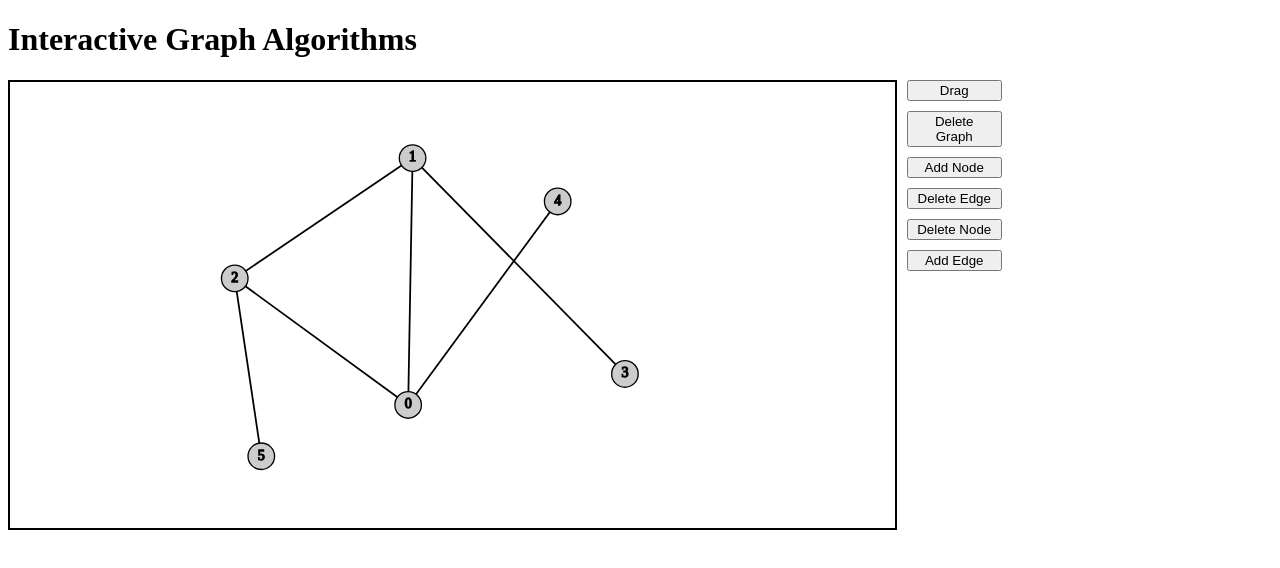
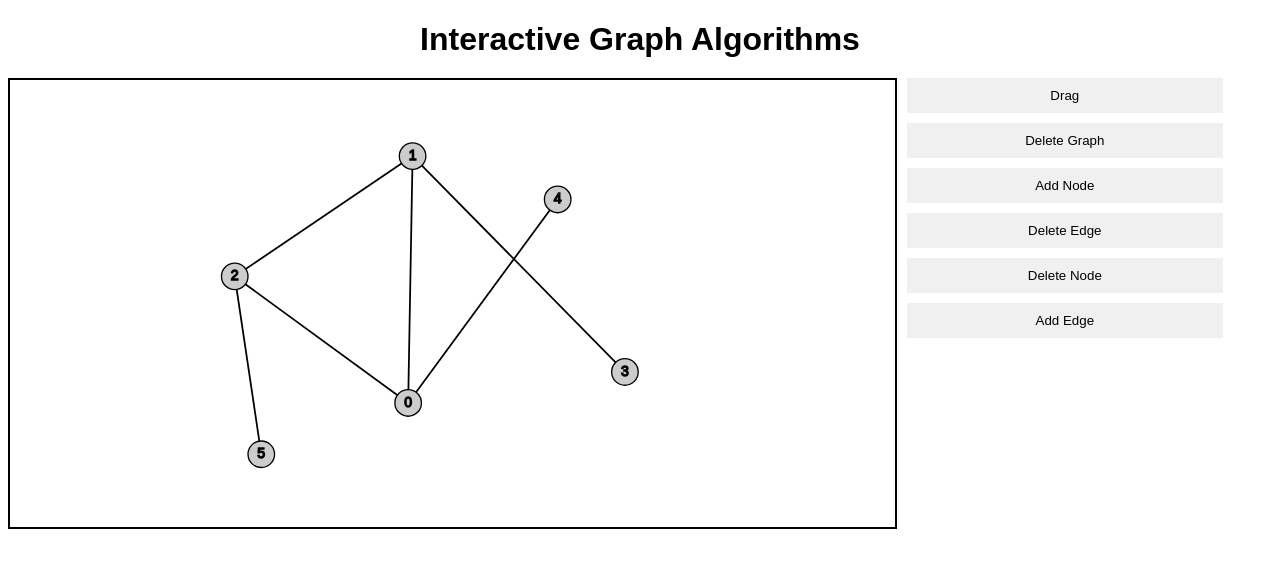
Before and after one commit to fbedoyao/Interactive-Graph-Algorithms, a website: page index.html in a window 1280 px wide. Drawn offline with nearby package versions, Linux system fonts and the light colour scheme.

Commit message:
Separate styles from html

```diff
--- a/index.html
+++ b/index.html
@@ -4,87 +4,23 @@
     <meta charset="UTF-8">
     <meta name="viewport" content="width=device-width, initial-scale=1.0">
     <title>Interactive Graph Algorithms</title>
-    <style>
-        .node {
-            cursor: pointer;
-            fill: #ccc;
-            stroke: #000;
-            stroke-width: 1.5px;
-            transition: stroke-width 0.3s, stroke 0.3s; /* Add transition for smoother effect */
-        }
-        .dragging .node {
-            cursor: move;
-        }
-        .node.deletion-active {
-            stroke: red; /* Change color to red when active */
-            stroke-width: 4px; /* Increase stroke width when active */
-        }
-
-        #graph-container {
-            border: 2px solid black;
-            width: 70%;
-            float: left;
-        }
-
-        .edge {
-            stroke: black;
-            stroke-width: 2px;
-            transition: stroke-width 0.3s, stroke 0.3s; /* Add transition for smoother effect */
-        }
-
-        .edge.deletion-active {
-            stroke: red; /* Change color to red when active */
-            stroke-width: 4px; /* Increase stroke width when active */
-        }
-
-        #toolbar {
-            display: flex; /* Use flexbox layout */
-            flex-direction: column; /* Stack items vertically */
-            align-items: flex-start; /* Align items to the start of the container */
-            margin-left: 20px;
-            width: 25%; /* Set the width of the toolbar */
-            margin-top: 10px; /* Adjust margin top to create space */
-            padding-left: 10px; /* Add padding for better appearance */
-        }
-        #toolbar button {
-            width: 30%; /* Set fixed width for buttons */
-            text-align: center; /* Center the text */
-            margin-bottom: 10px; /* Add margin bottom to create space between buttons */
-        }
-        #drag-tool.active {
-            background-color: #4CAF50; /* Green */
-            color: white;
-        }
-        #add-node.active {
-            background-color: #4CAF50; /* Green */
-            color: white;
-        }
-        #add-edge.active {
-            background-color: #4CAF50; /* Green */
-            color: white;
-        }
-        #delete-edge.active {
-            background-color: #4CAF50; /* Green */
-            color: white;
-        }
-        #delete-node.active {
-            background-color: #4CAF50; /* Green */
-            color: white;
-        }
-    </style>
+    <link rel="stylesheet" href="styles.css">
 </head>
 <body>
-    <h1>Interactive Graph Algorithms</h1>
-    <div id="graph-container" style="position: relative;"></div>
-    <div id="toolbar">
-        <button id="drag-tool">Drag</button>
-        <button id="delete-graph">Delete Graph</button>
-        <button id="add-node">Add Node</button>
-        <button id="delete-edge">Delete Edge</button>
-        <button id="delete-node">Delete Node</button>
-        <button id="add-edge">Add Edge</button>
-        <!-- Add other tools here -->
-    </div>
+    <header>
+        <h1>Interactive Graph Algorithms</h1>
+    </header>
+    <main>
+        <div id="graph-container" role="region" aria-label="Graph Container" style="position: relative;"></div>
+        <nav id="toolbar" aria-label="Graph Tools">
+            <button id="drag-tool" type="button">Drag</button>
+            <button id="delete-graph" type="button">Delete Graph</button>
+            <button id="add-node" type="button">Add Node</button>
+            <button id="delete-edge" type="button">Delete Edge</button>
+            <button id="delete-node" type="button">Delete Node</button>
+            <button id="add-edge" type="button">Add Edge</button>
+        </nav>
+    </main>
     <script src="https://cdnjs.cloudflare.com/ajax/libs/d3/7.1.1/d3.min.js"></script>
     <script src="dist/bundle.js"></script>
 </body>
--- /dev/null
+++ b/styles.css
@@ -0,0 +1,72 @@
+body {
+    font-family: Arial, sans-serif;
+}
+
+header h1 {
+    text-align: center;
+    margin-bottom: 20px;
+}
+
+#graph-container {
+    border: 2px solid black;
+    width: 70%;
+    float: left;
+}
+
+.node {
+    cursor: pointer;
+    fill: #ccc;
+    stroke: #000;
+    stroke-width: 1.5px;
+    transition: stroke-width 0.3s, stroke 0.3s;
+}
+
+.dragging .node {
+    cursor: move;
+}
+
+.node.deletion-active {
+    stroke: red;
+    stroke-width: 4px;
+}
+
+.edge {
+    stroke: black;
+    stroke-width: 2px;
+    transition: stroke-width 0.3s, stroke 0.3s;
+}
+
+.edge.deletion-active {
+    stroke: red;
+    stroke-width: 4px;
+}
+
+#toolbar {
+    display: flex;
+    flex-direction: column;
+    align-items: flex-start;
+    margin-left: 20px;
+    width: 25%;
+    margin-top: 10px;
+    padding-left: 10px;
+}
+
+#toolbar button {
+    width: 100%;
+    text-align: center;
+    margin-bottom: 10px;
+    padding: 10px;
+    border: none;
+    background-color: #f0f0f0;
+    cursor: pointer;
+    transition: background-color 0.3s, color 0.3s;
+}
+
+#toolbar button.active {
+    background-color: #4CAF50;
+    color: white;
+}
+
+#toolbar button:hover:not(.active) {
+    background-color: #ddd;
+}
```
Also changed, not shown: src/algorithms.ts (added, +8 -0 lines).
